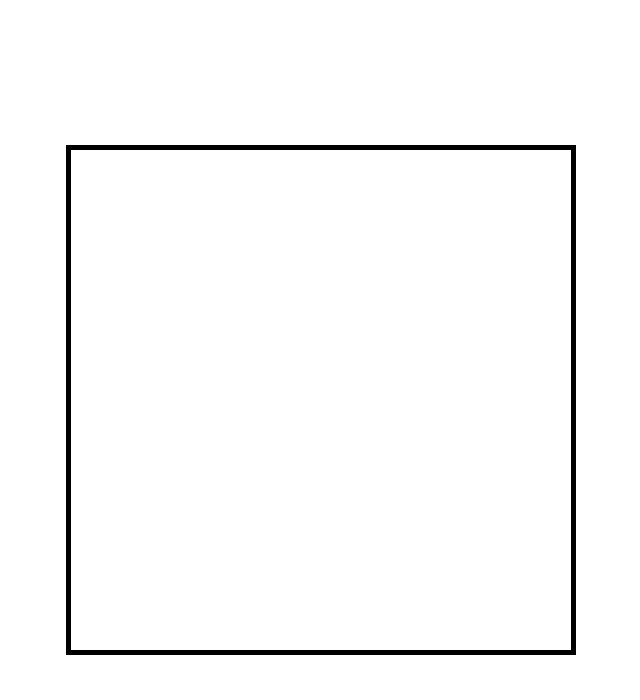
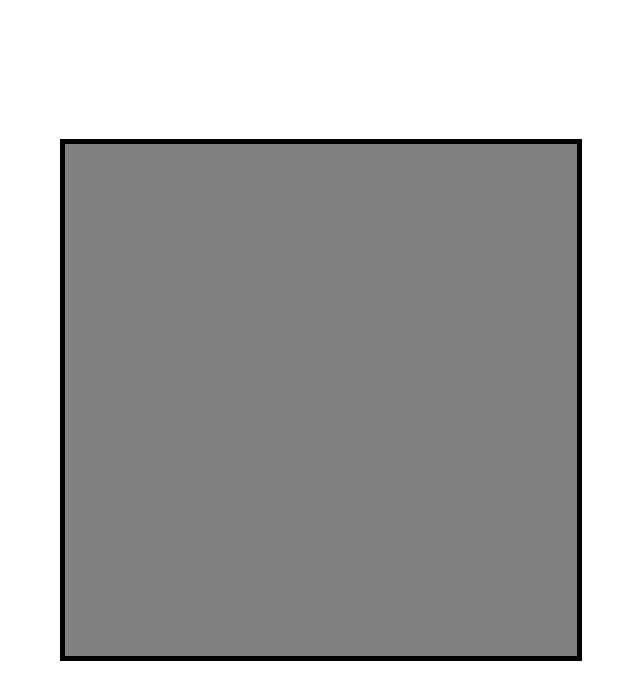
Before and after one commit to zeratheuz/etch-a-sketch, a plain HTML site: page index.html in a window 1280 px wide. Shown: the whole page, without its empty margins (319-959 px from the left). Drawn offline with Linux system fonts and the light colour scheme.

Commit message:
Update JS and CSS files

```diff
--- a/main.js
+++ b/main.js
@@ -0,0 +1,11 @@
+for (let i = 0; i < 256; i++) {
+  const container = document.querySelector('.container')
+  const div = document.createElement('div')
+  div.setAttribute("class", 'pixel')
+  container.appendChild(div)
+}
+
+const pixel = document.querySelector('.pixel')
+  pixel.addEventListener("mouseenter", (e) => {
+  pixel.setAttribute("class", "color")
+})
--- a/style.css
+++ b/style.css
@@ -11,10 +11,20 @@ body {
 }
 
 div {
-  border: 5px solid black;
+  height: 4vmin;
+  width: 4vmin;
+  background-color: gray;
+}
+
+div.color {
+  background-color: blueviolet;
 }
 
 div.container {
-  height: 500px;
-  width: 500px;
+  display: flex;
+  flex-wrap: wrap;
+  height: 64vmin;
+  width: 64vmin;
+  background-color: white;
+  border: 5px solid black;
 }
```
